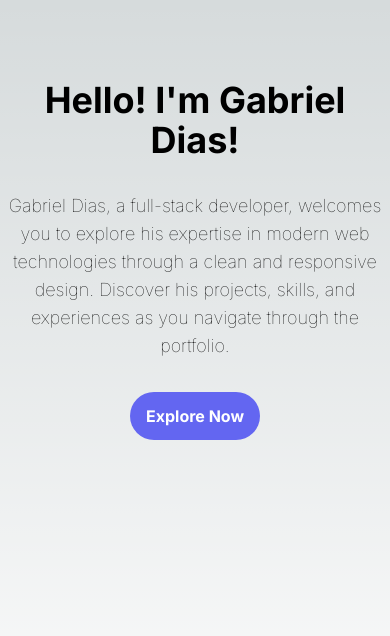
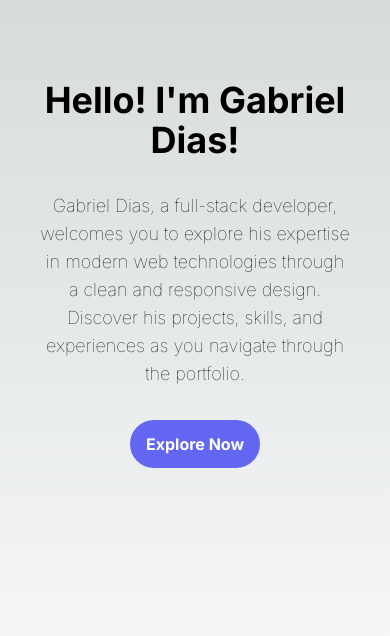
Before and after one commit to gabrieldias102/gdias.tech, a Next.js app: page /home in a window 390 px wide. Shown: the top 636 px of the page. Built offline with nearby package versions, Linux system fonts and the light colour scheme.

Commit message:
adjusting mobile ui

```diff
--- a/src/app/components/Introduction/index.tsx
+++ b/src/app/components/Introduction/index.tsx
@@ -2,7 +2,7 @@ import Button from "../Button";
 
 export default function Introduction() {
   return (
-    <div className="flex flex-col sm:w-2/3 lg:w-1/3 mx-auto text-center gap-8 pt-20">
+    <div className="flex flex-col sm:w-2/3 lg:w-1/3 mx-auto text-center gap-8 pt-20 pb-8 px-10">
       <h1 className="text-4xl font-bold"> Hello! I'm Gabriel Dias!</h1>
       <p className="text-lg font-thin">
         Gabriel Dias, a full-stack developer, welcomes you to explore his
```
